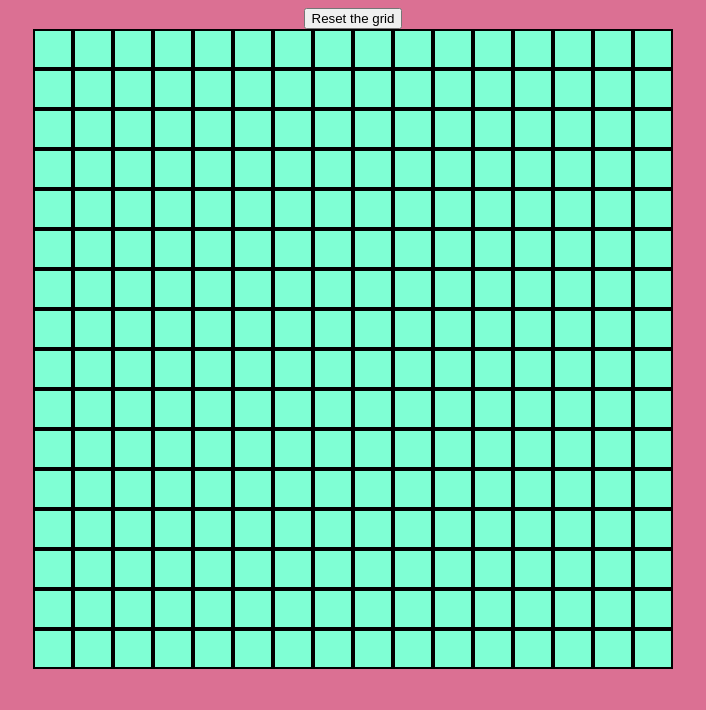
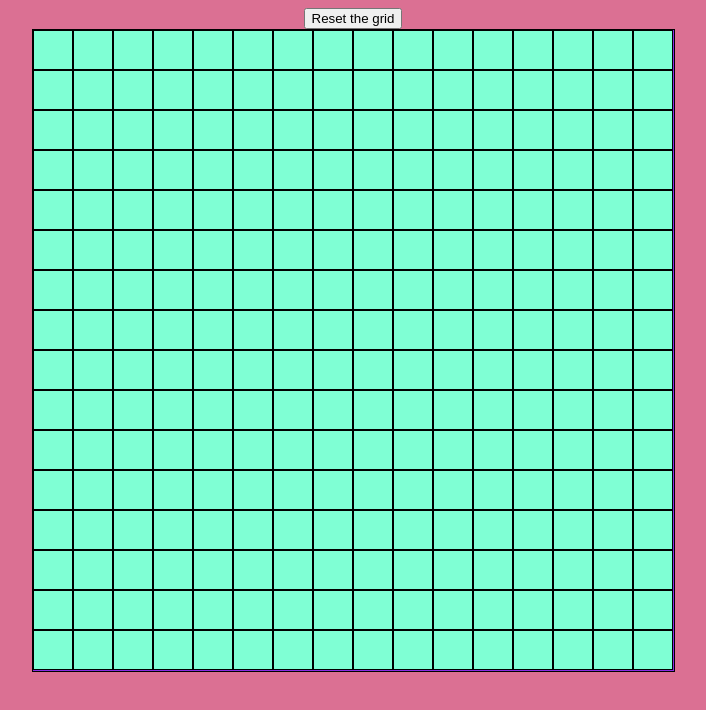
Before and after one commit to JacksonTeller/odin-etch-a-sketch, a plain HTML site: page index.html in a window 1280 px wide. Shown: the whole page, without its empty margins (287-993 px from the left). Drawn offline with Linux system fonts and the light colour scheme.

Commit message:
Change grid background, align squares

```diff
--- a/js-file.js
+++ b/js-file.js
@@ -55,6 +55,7 @@ function createGrid () {
         console.log(dimensions.toString() + "px")
         square.style.width = dimensions.toString() + "px";
         square.style.height = dimensions.toString() + "px";
+
         grid.appendChild(square);
     }
 }
--- a/styles.css
+++ b/styles.css
@@ -13,13 +13,21 @@ button {
     display: flex;
     flex-wrap: wrap;
     align-content: flex-start;
+    /* align-content: stretch; */
+    /* align-items: flex-start; */
+    /* justify-content: center; */
+    /* flex-grow: 1; */
+    border: 1px solid black;
+    background-color: blueviolet;
+    /* width: 40rem; */
+    /* height: 40rem; */
     width: 641px;
     height: 641px;
 }
 
 .lil-square {
     background-color: aquamarine;
-    border: 2px solid black;
+    border: 1px solid black;
     box-sizing: border-box;
 }
 
```
